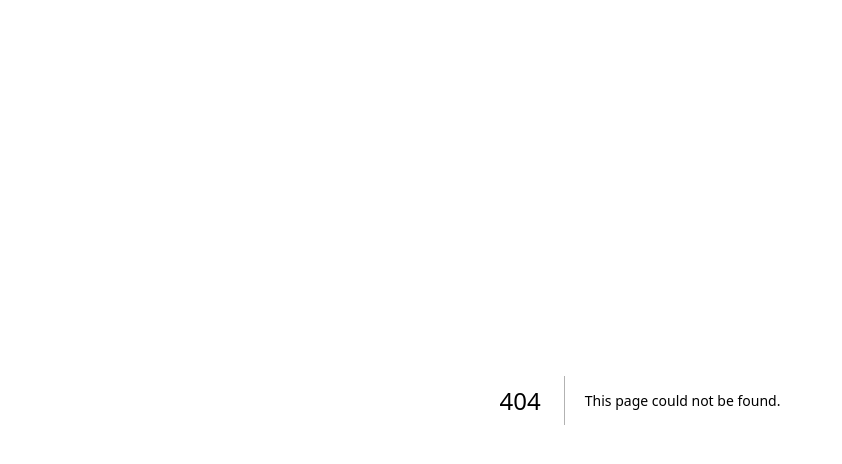
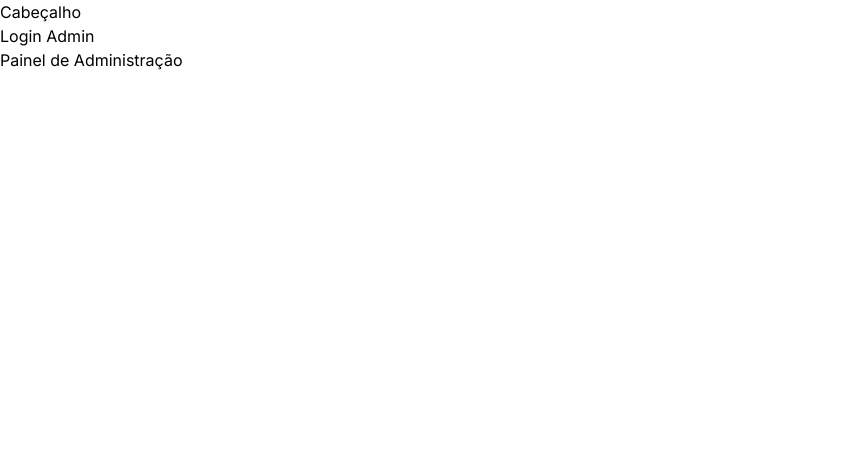
Before and after one commit to dudunog/next13-fundamentals, a Next.js app: page /admin/login in a window 1280 px wide. Before the commit this address had no page. Shown: the top 464 px of the page, without its empty margins (0-842 px from the left). Built offline with nearby package versions, Linux system fonts and the light colour scheme.

Commit message:
feat: routes and layouts

```diff
--- /dev/null
+++ b/src/app/admin/layout.tsx
@@ -0,0 +1,10 @@
+import { ReactNode } from "react";
+
+export default function AdminLayout({ children }: { children: ReactNode }) {
+  return (
+    <div>
+      <div>{children}</div>
+      <p>Painel de Administração</p>
+    </div>
+  );
+}
--- /dev/null
+++ b/src/app/admin/login/page.tsx
@@ -0,0 +1,3 @@
+export default function LoginAdmin() {
+  return <h1>Login Admin</h1>
+}
--- /dev/null
+++ b/src/app/admin/page.tsx
@@ -0,0 +1,3 @@
+export default function Admin() {
+  return <h1>Admin</h1>
+}
--- /dev/null
+++ b/src/app/catalog/page.tsx
@@ -0,0 +1,3 @@
+export default function Catalog() {
+  return <h1>Catalog</h1>
+}
--- /dev/null
+++ b/src/app/catalog/product/page.tsx
@@ -0,0 +1,3 @@
+export default function Product() {
+  return <h1>Product</h1>
+}
--- a/src/app/layout.tsx
+++ b/src/app/layout.tsx
@@ -16,7 +16,10 @@ export default function RootLayout({
 }) {
   return (
     <html lang="en">
-      <body className={inter.className}>{children}</body>
+      <body className={inter.className}>
+        <div>Cabeçalho</div>
+        {children}
+      </body>
     </html>
   );
 }
```
Also changed, not shown: 1 other file (tests, documents, lock files or other folders).
